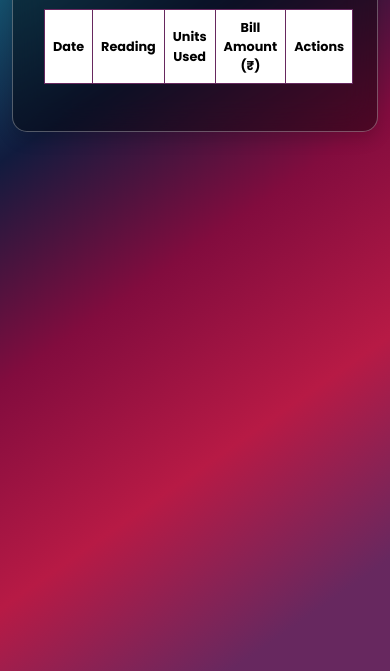
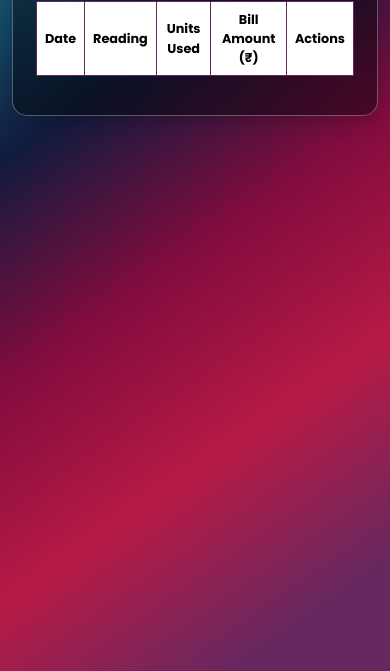
Before and after one commit to vishalm01/EB-Tracker, a website with bundled scripts: page project/history.html in a window 390 px wide. Shown: the part 173-844 px from the top of the page. Built offline with nearby package versions, Linux system fonts and the light colour scheme; no server answers.

Commit message:
table style

```diff
--- a/project/history.html
+++ b/project/history.html
@@ -11,6 +11,19 @@
   <link href="https://fonts.googleapis.com/css2?family=Bitter:wght@400;700&family=Oswald:wght@400;600&family=Poppins:wght@300;400;600;700&display=swap" rel="stylesheet">
   <script src="https://cdn.jsdelivr.net/npm/chart.js"></script>
 </head>
+<style>
+  @media (max-width: 568px) {
+    .shadow {
+      padding: 0.2rem;
+    }
+
+    .card-body {
+      padding: 0.5rem;
+    }
+
+  }
+</style>
+
 <body>
   <nav class="navbar navbar-expand-lg sticky-top">
     <div class="container">
@@ -40,7 +53,8 @@
     <div class="card shadow">
       <div class="card-body">
         <h2 class="card-title text-center mb-4">History</h2>
-        <table class="table table-bordered">
+        <div class="table-responsive">
+          <table class="table table-bordered text-center mx-auto">
             <thead>
               <tr>
                 <th>Date</th>
@@ -54,6 +68,7 @@
           </table>
         </div>
       </div>
+    </div>
   </section>
   <script type="module" src="./assets/js/history.js"></script>
 </body>
```
Lines whose indentation alone changed are shown as unchanged.
